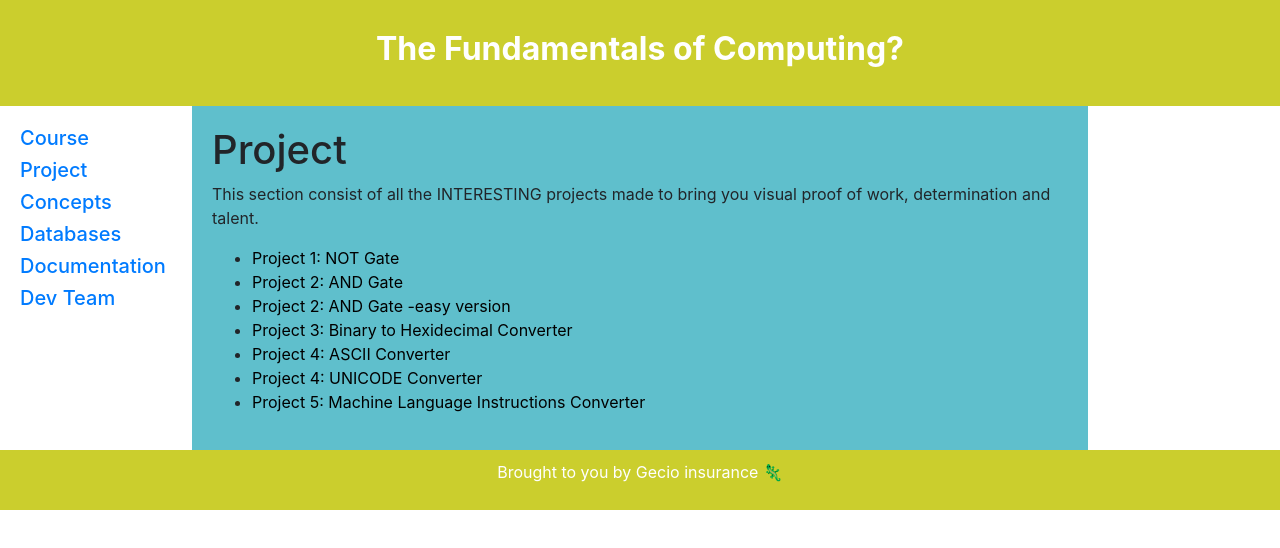
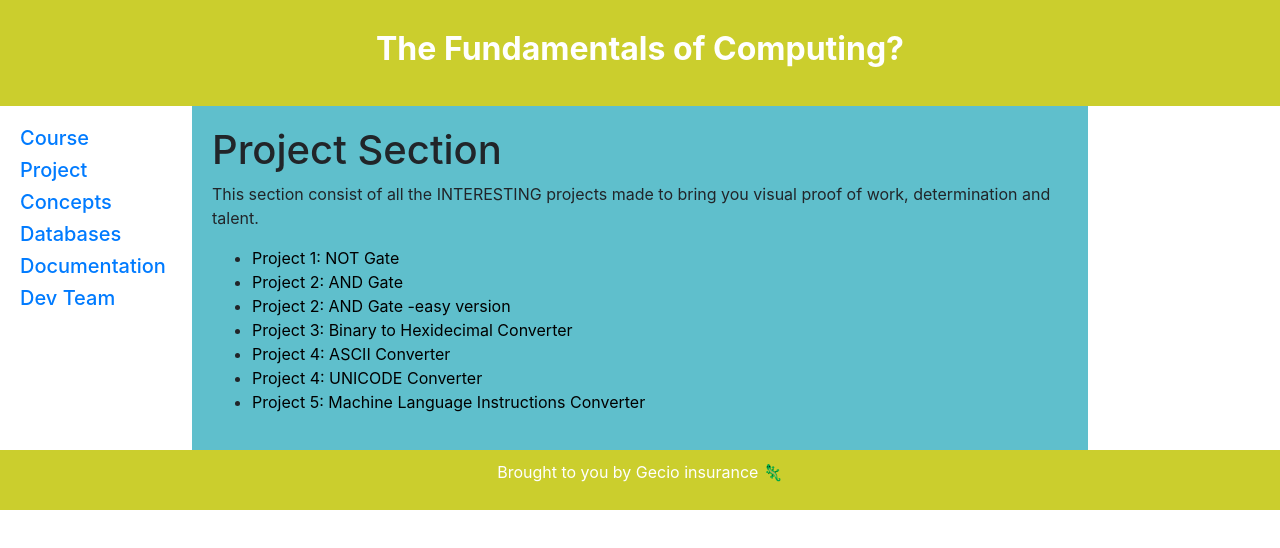
Before and after one commit to JustUsingaWebsite/Individual_P, a plain HTML site: page project.html in a window 1280 px wide. Drawn offline with nearby package versions, Linux system fonts and the light colour scheme.

Commit message:
Update project.html

```diff
--- a/project.html
+++ b/project.html
@@ -27,7 +27,7 @@
   </nav>
 
   <article>
-    <h1>Project</h1>
+    <h1>Project Section</h1>
     <p>This section consist of all the INTERESTING projects made to bring you visual proof of work, determination and talent.</p>
 
 <ul>
```
